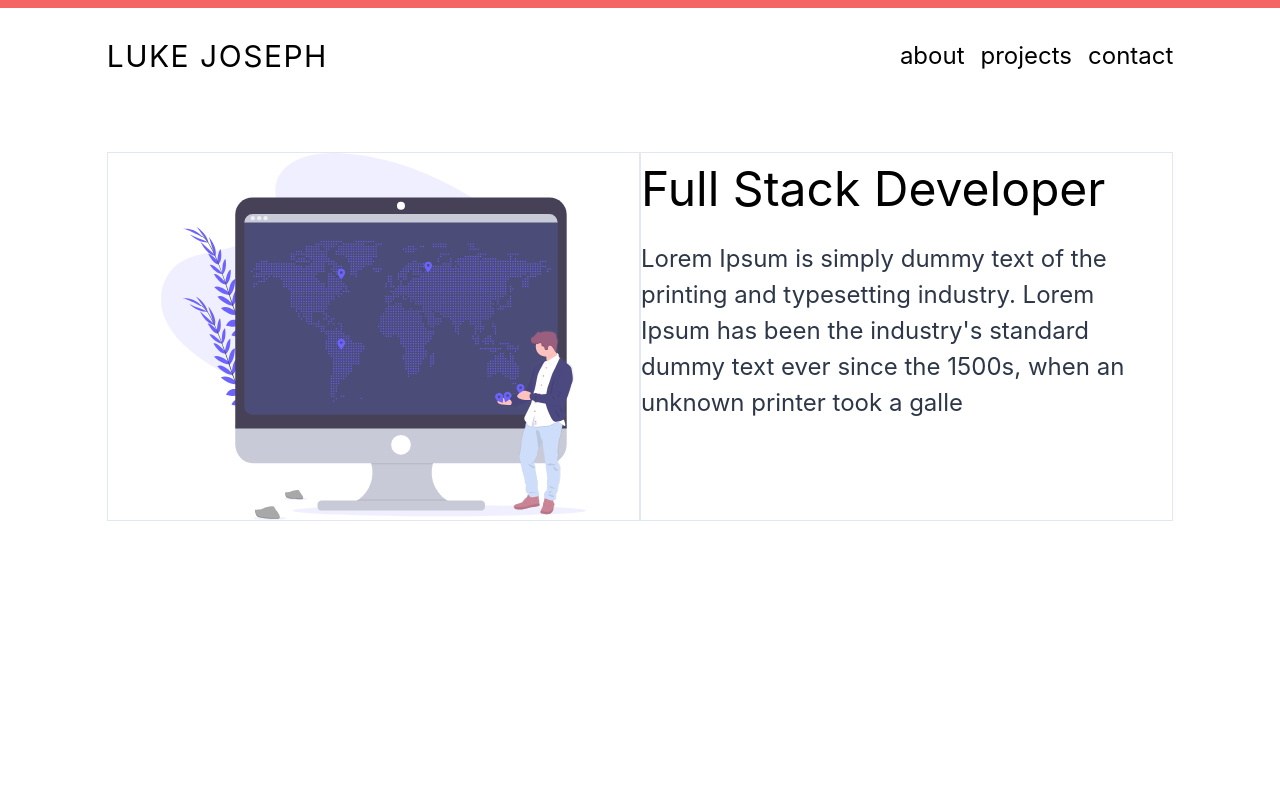
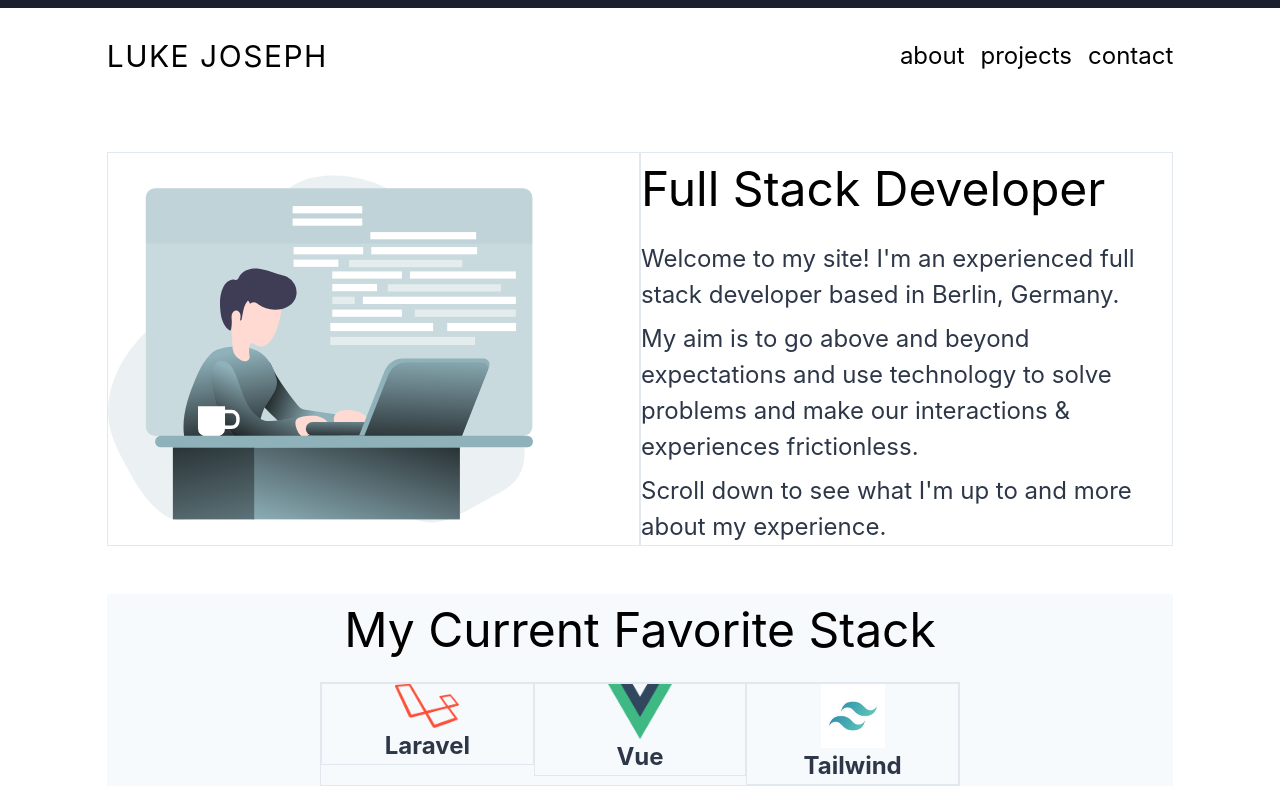
Before and after one commit to luke-joseph/portfolio, a website: page public/index.html in a window 1280 px wide. Shown: the top 800 px of the page. Drawn offline with Linux system fonts and the light colour scheme.

Commit message:
more design development

```diff
--- a/public/index.html
+++ b/public/index.html
@@ -12,7 +12,7 @@
      <![endif]-->
  </head>
 
- <body class="border-red-500 border-t-8 bg-white">
+ <body class="border-gray-900 border-t-8 bg-white">
    <div id="nav" class="flex w-full nav h-24 justify-between">
      <div class="flex w-10/12 xl:w-6/7 mx-auto justify-between my-auto items-center">
        <div class="text-3xl uppercase tracking-wider">Luke Joseph</div>
@@ -24,18 +24,52 @@
      </div>
    </div>
 
-   <div id="focus-area" class="flex lg:w-10/12 xl:w-6/7 mx-auto min-h-screen h-24 bg-white" style="max-width: 1500px;">
+   <div id="focus-area" class="flex flex-col lg:w-10/12 xl:w-6/7 mx-auto min-h-screen bg-white" style="max-width: 1500px;">
 
-    <div class="flex flex-wrap w-full h-24 mt-12">
+    <div id="intro" class="flex flex-wrap w-full mt-12">
       <div class="flex w-1/2 border">
-        <img src="/img/undraw_world_9iqb.svg" alt="" class="w-4/5 mx-auto">
+        <img src="/img/web_developer.svg" alt="" class="w-4/5 mx-auto sm:mx-0">
+        <!-- <img src="/img/04.png" alt="" class="w-4/5 mx-auto sm:mx-0"> -->
       </div>
       <div class="flex flex-col w-1/2 border">
         <h1 class="text-5xl mb-4">Full Stack Developer</h1>
         <div id="quick-intro" class="text-2xl">
-          <p class="text-2xl text-gray-800 pr-4">Lorem Ipsum is simply dummy text of the printing and typesetting industry. Lorem Ipsum has been the industry's standard dummy text ever since the 1500s, when an unknown printer took a galle</p>
+          <p class="text-2xl text-gray-800 pr-4">
+            Welcome to my site! I'm an experienced full stack developer based in Berlin, Germany.
+          </p>
+          <p class="text-2xl text-gray-800 pr-4 mt-2">
+            My aim is to go above and beyond expectations and use technology to solve problems and make our interactions & experiences
+            frictionless.
+          </p>
+          <p class="text-2xl text-gray-800 pr-4 mt-2">
+            Scroll down to see what I'm up to and more about my experience.
+          </p>
         </div>
       </div>
+    </div>
+
+    <div id="fave-stack" class="flex flex-col mt-12 bg-gray-100">
+      <h1 class="text-5xl mb-4 text-center">My Current Favorite Stack</h1>
+      <div class="flex flex-wrap w-full border md:w-3/5 mx-auto">
+        <div class="flex flex-col w-1/3 h-full border">
+          <img src="/img/laravel-logo.png" class="w-16 mx-auto" alt="">
+          <p class="text-center font-bold text-2xl text-gray-800">Laravel</p>
+        </div>
+        <div class="flex flex-col w-1/3 h-full border">
+          <img src="/img/vue-logo.png" class="w-16 mx-auto" alt="">
+          <p class="text-center font-bold text-2xl text-gray-800">Vue</p>
+        </div>
+        <div class="flex flex-col w-1/3 h-full border">
+          <img src="/img/tailwindcss-logo.jpg" class="w-16 mx-auto" alt="">
+          <p class="text-center font-bold text-2xl text-gray-800">Tailwind</p>
+        </div>
+      </div>
+    </div>
+
+    <div id="projects" class="flex flex-col w-full sm:w-11/12 mx-auto border mt-12">
+      <h1 class="text-5xl mb-4">My Projects</h1>
+      <img src="/img/07.png" alt="" class="w-1/5 mx-auto sm:mx-0">
+      <!-- <div class="mb-32 h-64" style="background-image: url('/img/gallery-color-69-8.jpg')"></div> -->
     </div>
 
   </div>
```
Also changed, not shown: public/img/04.png (added), public/img/07.png (added), public/img/germany.svg (added), public/img/laravel-logo.png (added), public/img/tailwindcss-logo.jpg (added), public/img/vue-logo.png (added), public/img/web_developer.svg (added), 1 other file.
